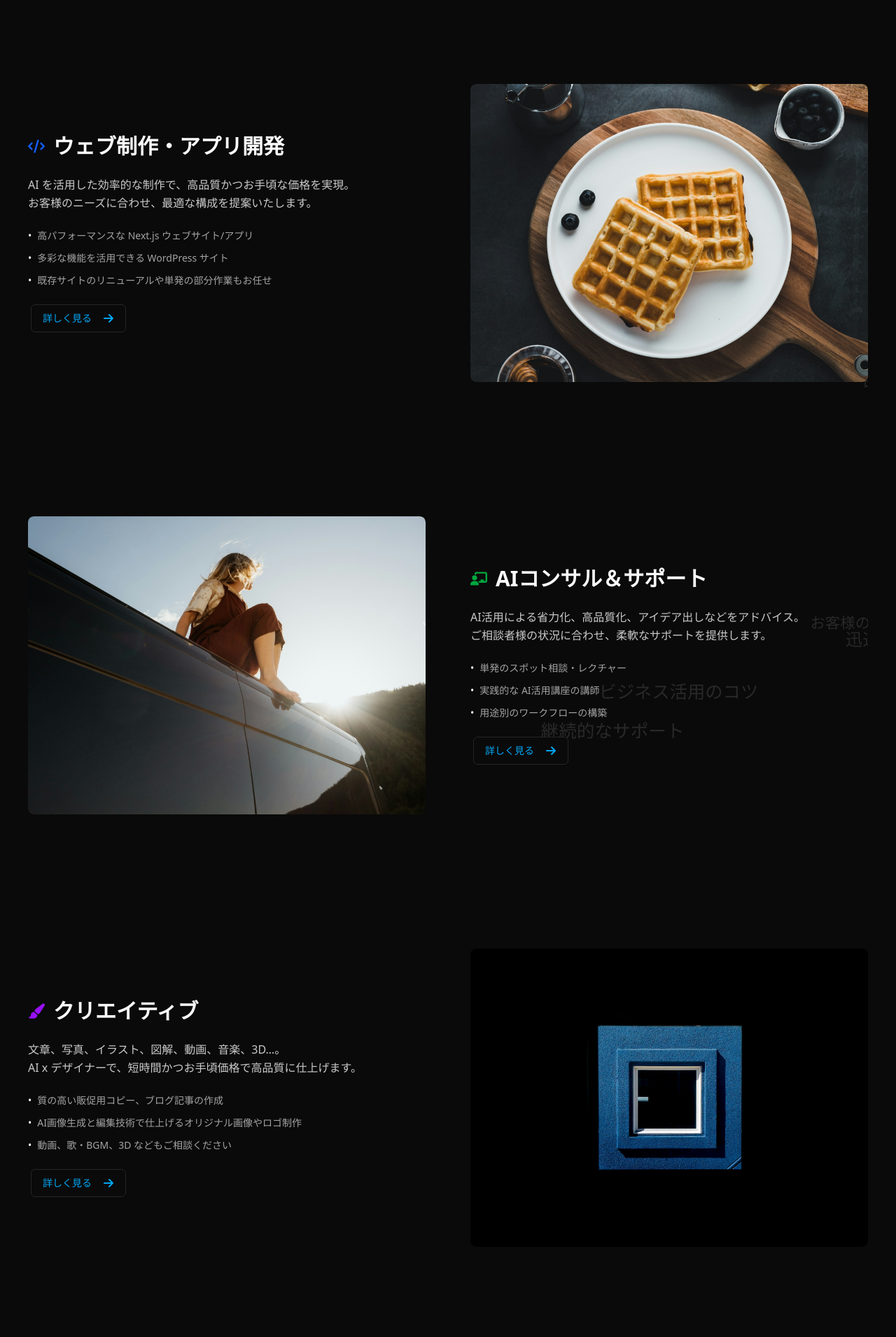
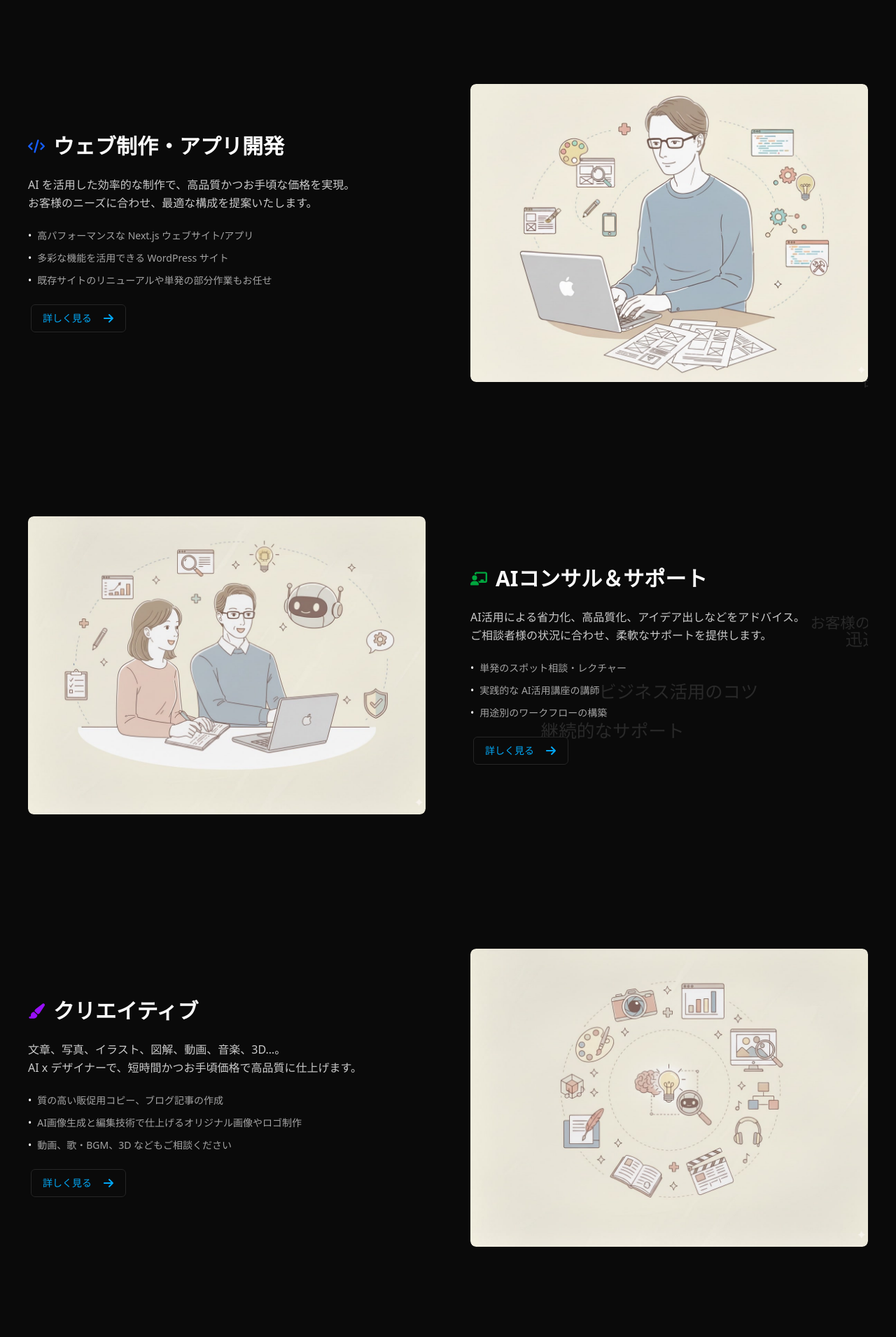
Before and after one commit to takunagai/nextjs-boilerplate, a Next.js app: page / in a window 1280 px wide. Shown: the part 1920-3831 px from the top of the page at 70% size. Built offline with nearby package versions, Linux system fonts and the light colour scheme; no server answers.

Commit message:
feat(services): サービスセクションの画像をダミーから実際のサービス画像に更新

```diff
--- a/src/components/sections/services-section.tsx
+++ b/src/components/sections/services-section.tsx
@@ -50,7 +50,7 @@ const services: FeatureItem[] = [
 		title: "ウェブ制作・アプリ開発",
 		description:
 			"AI を活用した効率的な制作で、高品質かつお手頃な価格を実現。\nお客様のニーズに合わせ、最適な構成を提案いたします。",
-		imageUrl: "/dummy-images/photo-05.jpg",
+		imageUrl: "/images/service-web.jpg",
 		icon: <FaCode className="w-6 h-6 text-blue-600" />,
 		buttonText: "詳しく見る",
 		buttonUrl: "/services/web-development",
@@ -65,7 +65,7 @@ const services: FeatureItem[] = [
 		title: "AIコンサル＆サポート",
 		description:
 			"AI活用による省力化、高品質化、アイデア出しなどをアドバイス。\nご相談者様の状況に合わせ、柔軟なサポートを提供します。",
-		imageUrl: "/dummy-images/photo-06.jpg",
+		imageUrl: "/images/service-consulting.jpg",
 		icon: <FaChalkboardUser className="w-6 h-6 text-green-600" />,
 		buttonText: "詳しく見る",
 		buttonUrl: "/services/ai-consulting-and-support",
@@ -80,7 +80,7 @@ const services: FeatureItem[] = [
 		title: "クリエイティブ",
 		description:
 			"文章、写真、イラスト、図解、動画、音楽、3D…。\nAI x デザイナーで、短時間かつお手頃価格で高品質に仕上げます。",
-		imageUrl: "/dummy-images/photo-07.jpg",
+		imageUrl: "/images/service-creative.jpg",
 		icon: <FaPaintbrush className="w-6 h-6 text-purple-600" />,
 		buttonText: "詳しく見る",
 		buttonUrl: "/services/creative",
```
